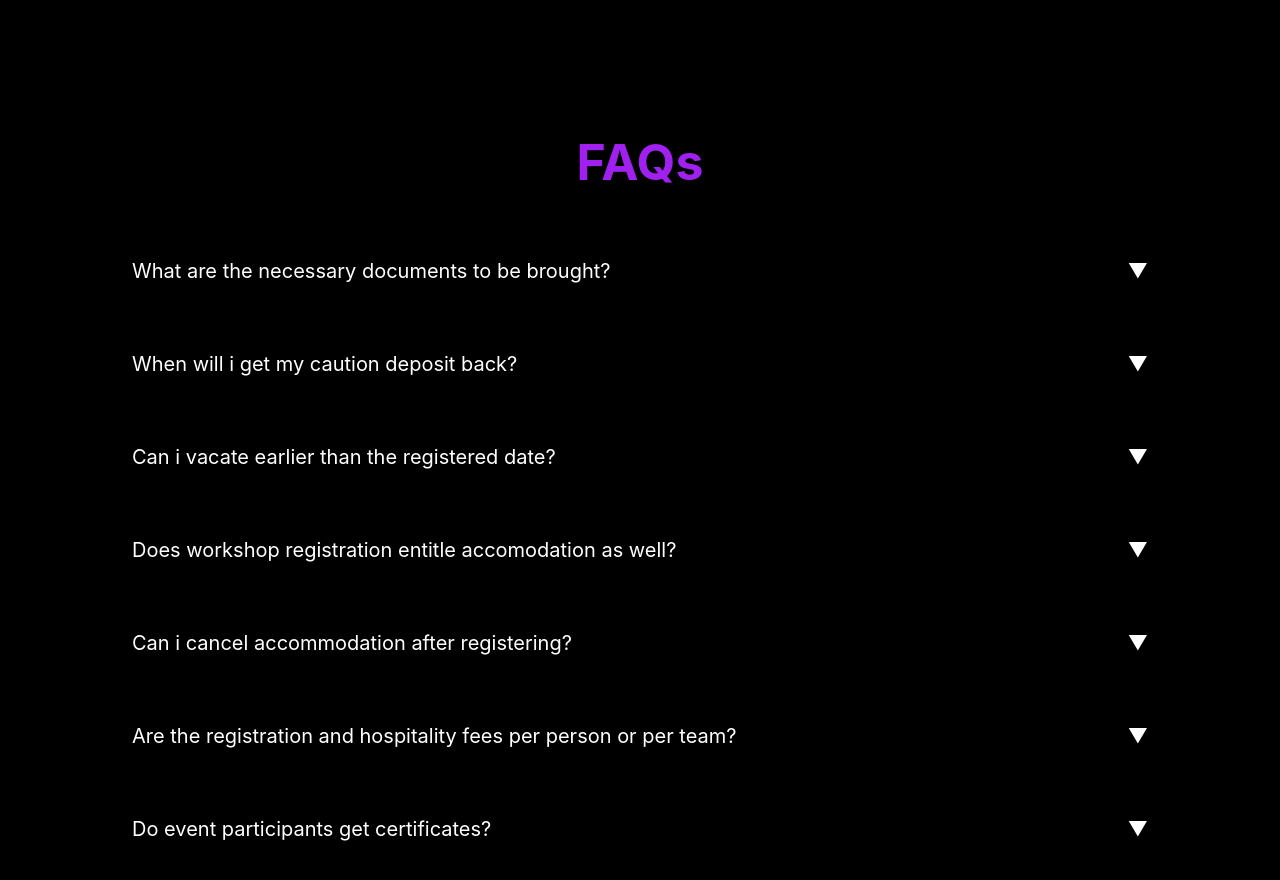
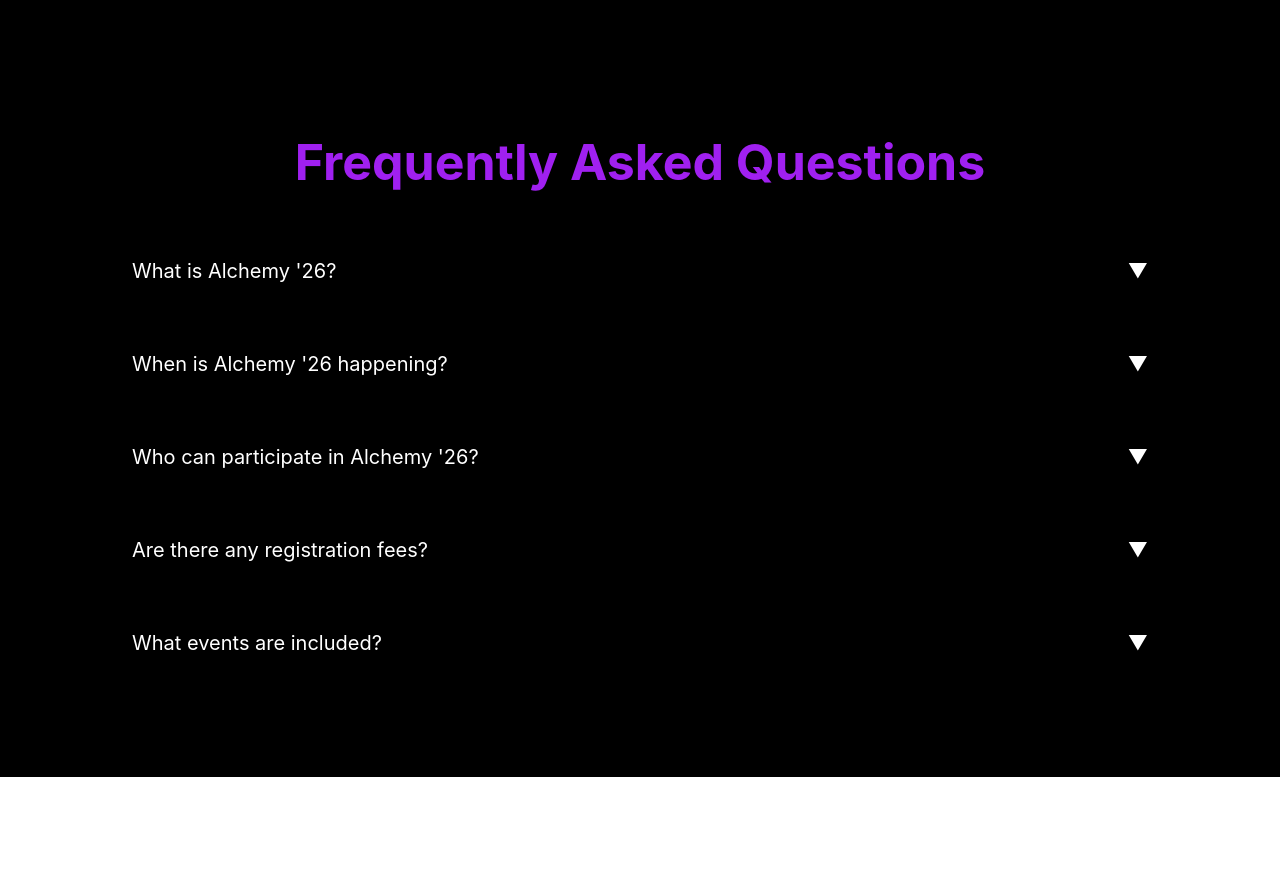
Before and after one commit to aditigupta104/alchemy26, a React (Create React App) app: page / in a window 1280 px wide. Shown: the part 1320-2200 px from the top of the page. After the commit the page ends 2097 px from the top, so only its background shows below. Built offline with nearby package versions, Linux system fonts and the light colour scheme.

Commit message:
Your message here

```diff
--- a/src/App.css
+++ b/src/App.css
@@ -2,7 +2,10 @@ html {
   scroll-behavior: smooth;
 }
 section {
-  scroll-margin-top: 100px;
+  -webkit-scroll-snap-margin-top: 100px; /* Safari iOS 11+ */
+  scroll-snap-margin-top: 100px; /* Safari iOS 11+ */
+  -webkit-scroll-margin-top: 100px; /* Safari iOS < 14.5 */
+  scroll-margin-top: 100px; /* Modern browsers */
 }
 
 
@@ -74,6 +77,7 @@ section {
   background: rgba(255, 255, 255, 0.1);
   padding: 12px 30px;
   border-radius: 50px;
+  -webkit-backdrop-filter: blur(10px);
   backdrop-filter: blur(10px);
 }
 .nav-links a {
@@ -238,6 +242,9 @@ section {
 .faq-item:hover{
   border-color: #a020f0;
 }
+.faq-item.open{
+  border-color: #a020f0;
+}
 .faq-ques{
   display: flex;
   align-items: center;
@@ -246,6 +253,7 @@ section {
   cursor: pointer;
   padding: 25px 30px;
   color: white;
+  -webkit-user-select: none;
   user-select: none;
 }
 .faq-ans{
--- a/src/App.js
+++ b/src/App.js
@@ -1,5 +1,6 @@
 import "./App.css";
 import {useState} from 'react';
+import FAQComponent from './FAQComponent';
 function App(){
   const [menuOpen, setMenuOpen]=useState(false);
   const [openFaq, setOpenFaq]=useState(false);
@@ -60,67 +61,9 @@ function App(){
       </div>
     </section>
 
-   <section className='faq-section' id='faqs'>
-  <h2 className='faq-heading'>FAQs</h2>
-  <div className='faq-container'>
+    <FAQComponent />
 
-    <div className='faq-item'>
-      <div className='faq-ques' onClick={()=> toggleFaq(0)}>
-        <span>What are the necessary documents to be brought?</span>
-        <span className={`faq-arrow ${openFaq===0?'open':''}`}>▼</span>
-      </div>
-      <div className={`faq-ans ${openFaq===0?'show':''}`}>It is mandatory to bring your college ID card. For accommodation, a payment screenshot should be in hand.
-</div>
-    </div>
 
-    <div className='faq-item'>
-      <div className='faq-ques' onClick={()=> toggleFaq(1)}>
-        <span>When will i get my caution deposit back?</span>
-        <span className={`faq-arrow ${openFaq===1?'open':''}`}>▼</span>
-      </div>
-      <div className={`faq-ans ${openFaq===1?'show':''}`}>The caution deposit shall be refunded at the time of vacating, provided there is no overstay or damage to the room or any other college property.</div>
-    </div>
-
-    <div className='faq-item'>
-      <div className='faq-ques' onClick={()=> toggleFaq(2)}>
-        <span>Can i vacate earlier than the registered date?</span>
-        <span className={`faq-arrow ${openFaq===2?'open':''}`}>▼</span>
-      </div>
-      <div className={`faq-ans ${openFaq===2?'show':''}`}>Yes, but the money paid for the extra day(s) will not be refunded.</div>
-    </div>
-
-    <div className='faq-item'>
-      <div className='faq-ques' onClick={()=> toggleFaq(3)}>
-        <span>Does workshop registration entitle accomodation as well?</span>
-        <span className={`faq-arrow ${openFaq===3?'open':''}`}>▼</span>
-      </div>
-      <div className={`faq-ans ${openFaq===3?'show':''}`}>No, you need to register separately for PR and accommodation.</div>
-    </div>
-
-    <div className='faq-item'>
-      <div className='faq-ques' onClick={()=> toggleFaq(4)}>
-        <span>Can i cancel accommodation after registering?</span>
-        <span className={`faq-arrow ${openFaq===4?'open':''}`}>▼</span>
-      </div>
-      <div className={`faq-ans ${openFaq===4?'show':''}`}>Yes, but there will be no refunds.</div>
-    </div>
-
-    <div className='faq-item'>
-      <div className='faq-ques' onClick={()=> toggleFaq(5)}>
-        <span>Are the registration and hospitality fees per person or per team?</span>
-        <span className={`faq-arrow ${openFaq===5?'open':''}`}>▼</span>
-      </div>
-      <div className={`faq-ans ${openFaq===5?'show':''}`}>The registration and hospitality fees are considered per person individually.</div>
-    </div>
- <div className='faq-item'>
-      <div className='faq-ques' onClick={()=> toggleFaq(6)}>
-        <span>Do event participants get certificates?</span>
-        <span className={`faq-arrow ${openFaq===6?'open':''}`}>▼</span>
-      </div>
-      <div className={`faq-ans ${openFaq===6?'show':''}`}>Yes, and winners are assured to get cash prizes.</div>
-    </div>
-  </div>
-</section>
     </div>
   );
 }
--- /dev/null
+++ b/src/FAQComponent.js
@@ -0,0 +1,38 @@
+import React, { useState, useEffect } from 'react';
+import faqData from './faqData.json';
+
+const FAQComponent = () => {
+  const [faqs, setFaqs] = useState([]);
+  const [openFaq, setOpenFaq] = useState(null);
+
+  useEffect(() => {
+    setFaqs(faqData);
+  }, []);
+
+  const toggleFaq = (id) => {
+    setOpenFaq(openFaq === id ? null : id);
+  };
+
+  return (
+    <section className="faq-section" id="faqs">
+      <h2 className="faq-heading">Frequently Asked Questions</h2>
+      <div className="faq-container">
+        {faqs.map((faq) => (
+          <div key={faq.id} className={`faq-item ${openFaq === faq.id ? 'open' : ''}`}>
+            <div className="faq-ques" onClick={() => toggleFaq(faq.id)}>
+              <span>{faq.question}</span>
+              <span className={`faq-arrow ${openFaq === faq.id ? 'open' : ''}`}>
+                ▼
+              </span>
+            </div>
+            <div className={`faq-ans ${openFaq === faq.id ? 'show' : ''}`}>
+              {faq.answer}
+            </div>
+          </div>
+        ))}
+      </div>
+    </section>
+  );
+};
+
+export default FAQComponent;
--- /dev/null
+++ b/src/faqData.json
@@ -0,0 +1,27 @@
+[
+  {
+    "id": 1,
+    "question": "What is Alchemy '26?",
+    "answer": "Alchemy '26 is a premier technical festival organized by the Department of Chemical Engineering, showcasing innovations in chemical sciences through workshops, lectures, competitions, and exhibitions."
+  },
+  {
+    "id": 2,
+    "question": "When is Alchemy '26 happening?",
+    "answer": "Alchemy '26 is scheduled for 2026. More specific dates will be announced soon. Stay tuned for updates!"
+  },
+  {
+    "id": 3,
+    "question": "Who can participate in Alchemy '26?",
+    "answer": "Students and professionals from all backgrounds are welcome to participate. Whether you're interested in chemical engineering or just curious about the field, there's something for everyone."
+  },
+  {
+    "id": 4,
+    "question": "Are there any registration fees?",
+    "answer": "Registration details and fees will be announced soon. Keep an eye on our website and social media for updates."
+  },
+  {
+    "id": 5,
+    "question": "What events are included?",
+    "answer": "Alchemy '26 features workshops, guest lectures, technical competitions, exhibitions, and networking opportunities focused on catalysis, process engineering, and sustainable chemistry."
+  }
+]
```
Also changed, not shown: 2 other files (tests, documents, lock files or other folders).
